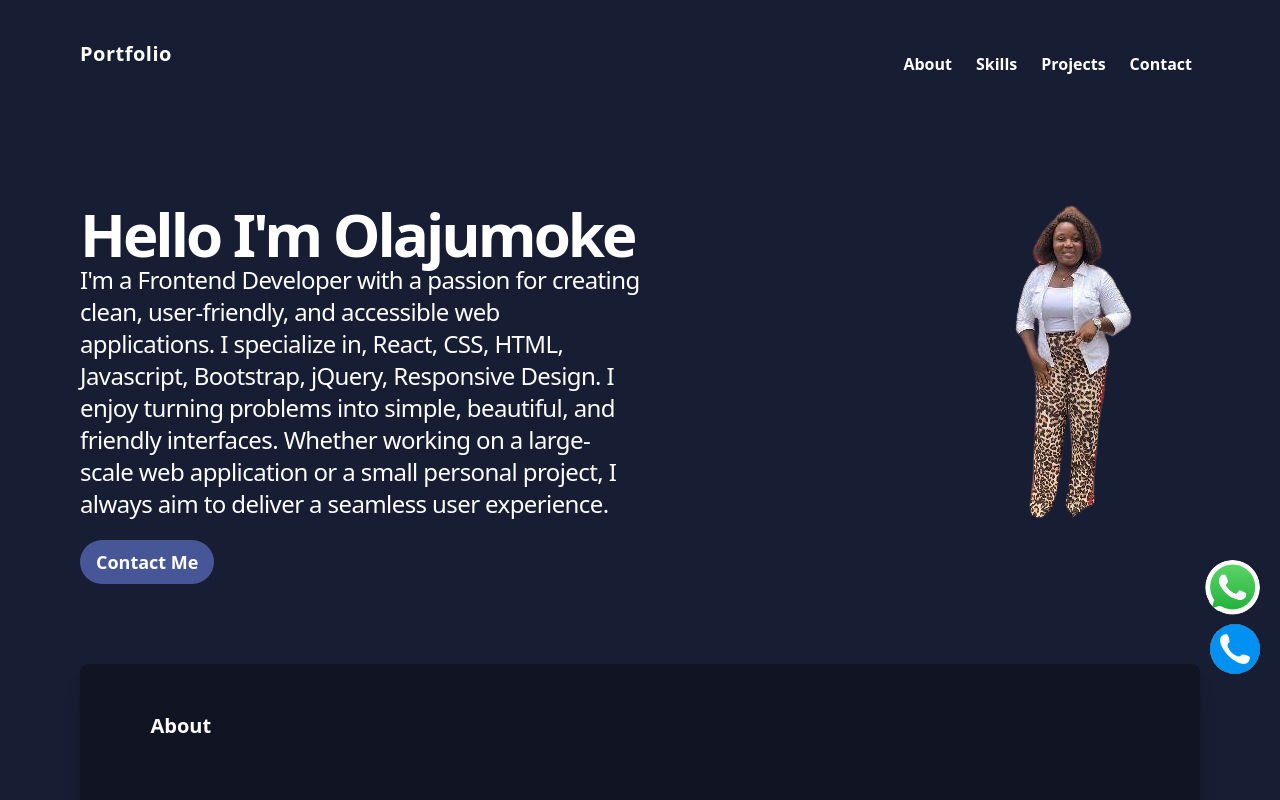
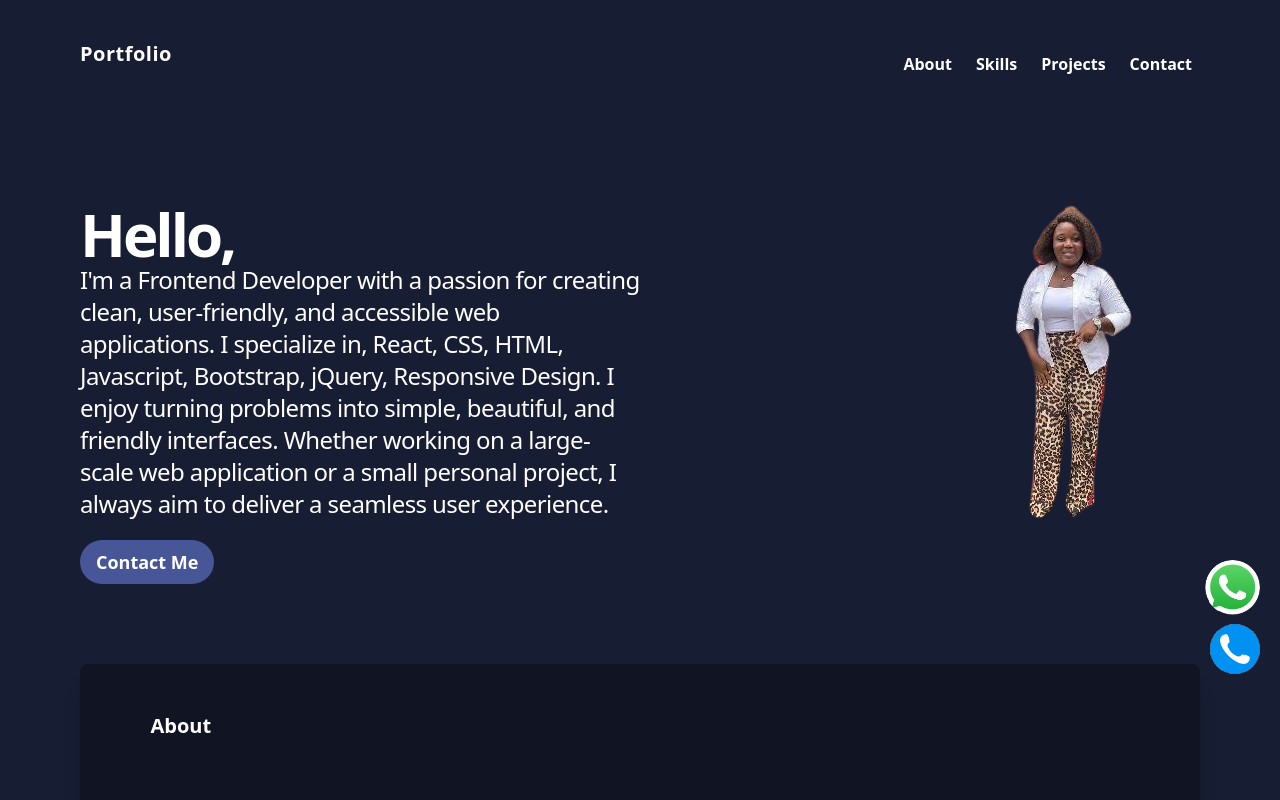
Before and after one commit to jummy16/My-Portfolio, a React (Vite) app: page / in a window 1280 px wide. Shown: the top 800 px of the page. Built offline with nearby package versions, Linux system fonts and the light colour scheme.

Commit message:
added new functionality

```diff
--- a/src/Components/Home/Home.jsx
+++ b/src/Components/Home/Home.jsx
@@ -3,12 +3,13 @@ import './home.css'
 import Picture from '../../assets/my-picture.png'
 import whatsapp from '../../assets/whatsapp-logo-3-1.png'
 import call from '../../assets/call-icon.png'
+import TextChange from '../TextChange'
 
 const Home = () => {
   return (
     <div className='text-white flex w-full justify-between items-start p-10 md:p-20'>
         <div className='md:w-2/4 md:pt-10'>
-            <h3 className='text-3xl md:text-6xl font-bold flex leading-normal tracking-tighter'>Hello I'm Olajumoke</h3>
+            <h3 className='text-3xl md:text-6xl font-bold flex leading-normal tracking-tighter'><TextChange/></h3>
             <p className='text-sm md:text-2xl tracking-tight'>I'm a Frontend Developer with a passion for creating clean, user-friendly,
                 and accessible web applications. I specialize in, React, CSS, HTML, Javascript, Bootstrap, jQuery, Responsive Design. I enjoy turning problems into simple, beautiful, and friendly interfaces. Whether working on a large-scale web application or
                 a small personal project, I always aim to deliver a seamless user experience.
--- a/src/Components/TextChange.jsx
+++ b/src/Components/TextChange.jsx
@@ -1,11 +1,35 @@
-import React from 'react'
+import React, { useEffect, useState } from 'react'
 
 const TextChange = () => {
+  const texts = ["Hello, I'm Olajumoke", "Hello, I'm Olajumoke", "Hello, I'm Olajumoke",];
+  const [currentText, setCurrentText] = useState("")
+  const [endValue, setEndValue] = useState(true)
+  const [isForward, setIsForward] = useState(true)
+  const [index, setIndex] = useState(0)
+
+  useEffect(() => {
+    const intervalId = setInterval(() => {
+      setCurrentText(texts[index].substring(0,endValue))
+      if(isForward){
+        setEndValue((prev) => prev + 1)
+      }else{
+        setEndValue((prev) => prev - 1)
+      }
+      if(endValue > texts[index].length + 10){
+        setIsForward(false)
+      }
+      if(endValue < 2.1){
+        setIsForward(true)
+        setIndex((prev)=>prev&texts.length)
+      }
+    }, 50);
+      return() => clearInterval(intervalId)
+
+  }, [endValue, isForward, index, texts])
+
 
   return (
-    <div>
-
-    </div>
+    <div className='transition ease duration-300'>{currentText}</div>
   )
 }
 
```
